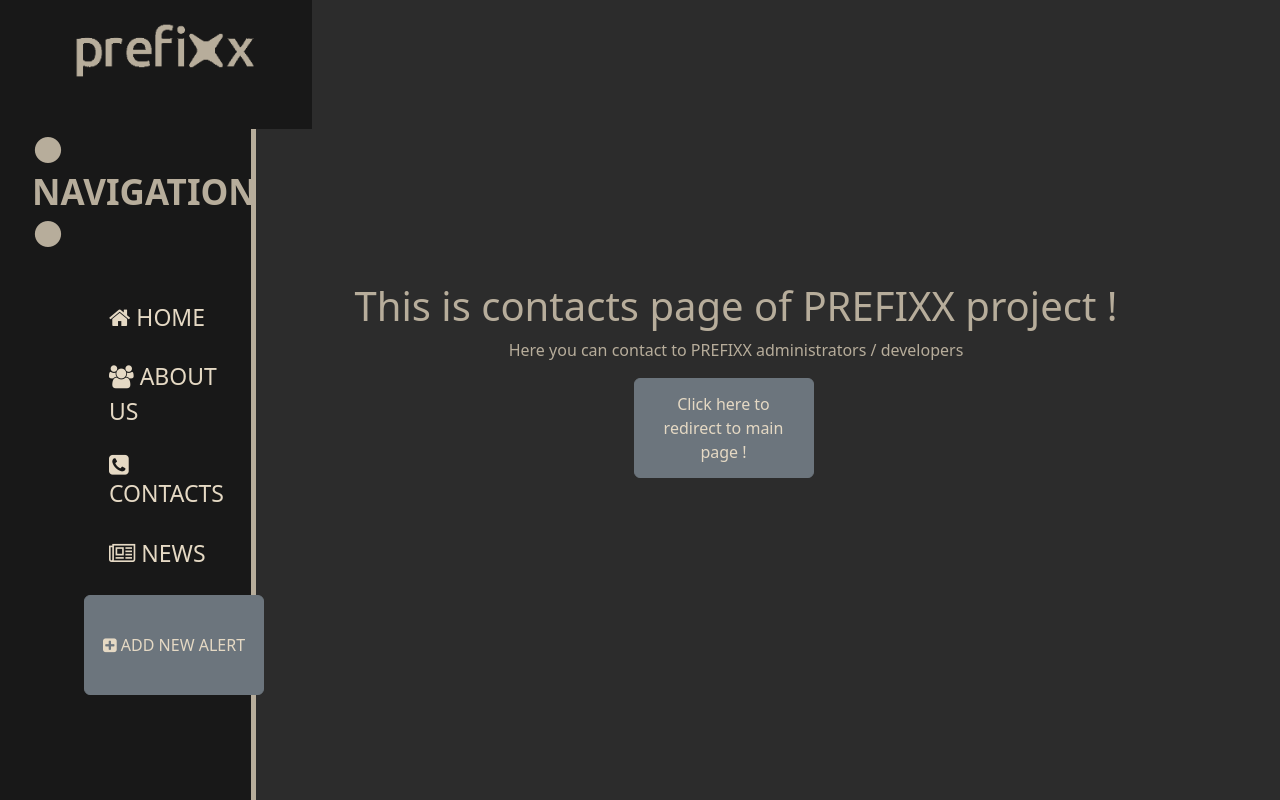
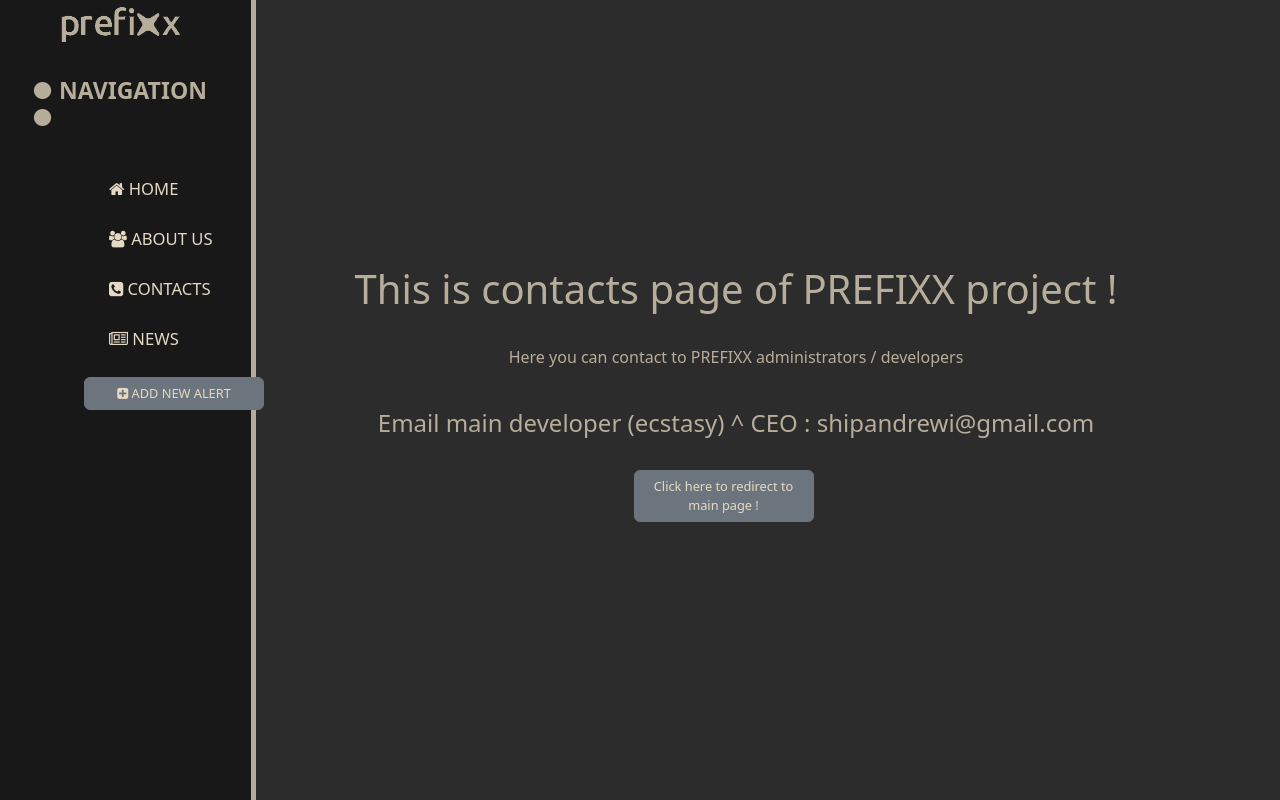
Before and after one commit to ecstasyqc/PREFIXX, a Django app: page /contacts in a window 1280 px wide. Run offline with Django 4.2, Linux system fonts and the light colour scheme.

Commit message:
CHANGE COMMIT <^-^>

```diff
--- a/EcstasyPtProjectDJ/mainapplication/static/mainapplication/css/main_css_file.css
+++ b/EcstasyPtProjectDJ/mainapplication/static/mainapplication/css/main_css_file.css
@@ -16,6 +16,8 @@ aside img {
     width: 280px;
     position: relative;
     top: -60px;
+    max-width: 100%;
+    height: auto;
 }
 
 aside h3 {
@@ -23,6 +25,7 @@ aside h3 {
     position: relative;
     top: -60px;
     font-weight: bold;
+    font-size: 1.8vw;
 }
 
 aside ul {list-style: none}
@@ -35,6 +38,9 @@ aside ul li {
     margin-left: 45px;
     font-size: 23px;
     transition: transform .6s ease;
+    max-width:100%;
+    height:auto;
+    font-size: 1.3vw;
 }
 
 a.noline {
@@ -55,7 +61,7 @@ main .features {
     text-align: center;
     width: 75%;
     position: relative;
-    top: -68px;
+    top: -85px;
 }
 
 
@@ -78,4 +84,7 @@ form {
     width: 180px;
     height: 100px;
     color: #e5d9c4;
+    font-size: 1vw;
+    max-width:1000%;
+    height:auto;
 }
--- a/EcstasyPtProjectDJ/mainapplication/templates/mainapplication/about_page.html
+++ b/EcstasyPtProjectDJ/mainapplication/templates/mainapplication/about_page.html
@@ -9,6 +9,6 @@
         <h1>You're welcome to the PREFIXX about page !</h1>
         <p>PREFIXX - is one of the most wonderful project of shop / forum of all time ! Enjoy yourself with us - together !</p>
         <h3>Our tagline is - "PREFIXX - is not about refix" </h3>
-        <a href="{% url 'home'%}"><button class="btn btn-secondary">Click here to redirect to main page !</button></a>
+         <a href="{% url 'home'%}"><button class="btn btn-secondary">Click here to redirect to main page !</button></a>
     </div>
 {% endblock %}
--- a/EcstasyPtProjectDJ/mainapplication/templates/mainapplication/contacts_page.html
+++ b/EcstasyPtProjectDJ/mainapplication/templates/mainapplication/contacts_page.html
@@ -6,8 +6,9 @@
 
 {% block mainpageblock %}
     <div class="features">
-        <h1>This is contacts page of PREFIXX project !</h1>
-        <p>Here you can contact to PREFIXX administrators / developers</p>
+        <h1>This is contacts page of PREFIXX project !</h1><br>
+        <p>Here you can contact to PREFIXX administrators / developers</p><br>
+        <h4>Email main developer (ecstasy) ^ CEO : shipandrewi@gmail.com</h4><br>
         <a href="{% url 'home'%}"><button class="btn btn-secondary">Click here to redirect to main page !</button></a>
     </div>
 {% endblock %}
--- a/EcstasyPtProjectDJ/mainapplication/templates/mainapplication/layout.html
+++ b/EcstasyPtProjectDJ/mainapplication/templates/mainapplication/layout.html
@@ -21,7 +21,6 @@
             <a href="{% url 'contacts'%}" class="noline"><li><i class="fa fa-phone-square" aria-hidden="true"></i>  CONTACTS </li></a>
             <a href="{% url 'news_home'%}" class="noline"><li><i class="fa fa-newspaper-o" aria-hidden="true"></i>  NEWS  </li></a>
             <a href="{% url 'create' %}"><li><button class="btn btn-secondary"><i class="fa fa-plus-square" aria-hidden="true"></i>   ADD NEW ALERT   </li></a></button>
-
         </ul>
     </aside>
     <main>
--- a/EcstasyPtProjectDJ/mainapplication/templates/mainapplication/main_page.html
+++ b/EcstasyPtProjectDJ/mainapplication/templates/mainapplication/main_page.html
@@ -9,5 +9,4 @@
         <h1>Welcome to PREFIXX !</h1>
         <p>This is one of the best shop / forum for programmers !</p>
         <a href="{% url 'about'%}"><button class="btn btn-secondary">Click here to redirect about page !</button></a>
-    </div>
 {% endblock %}
```
